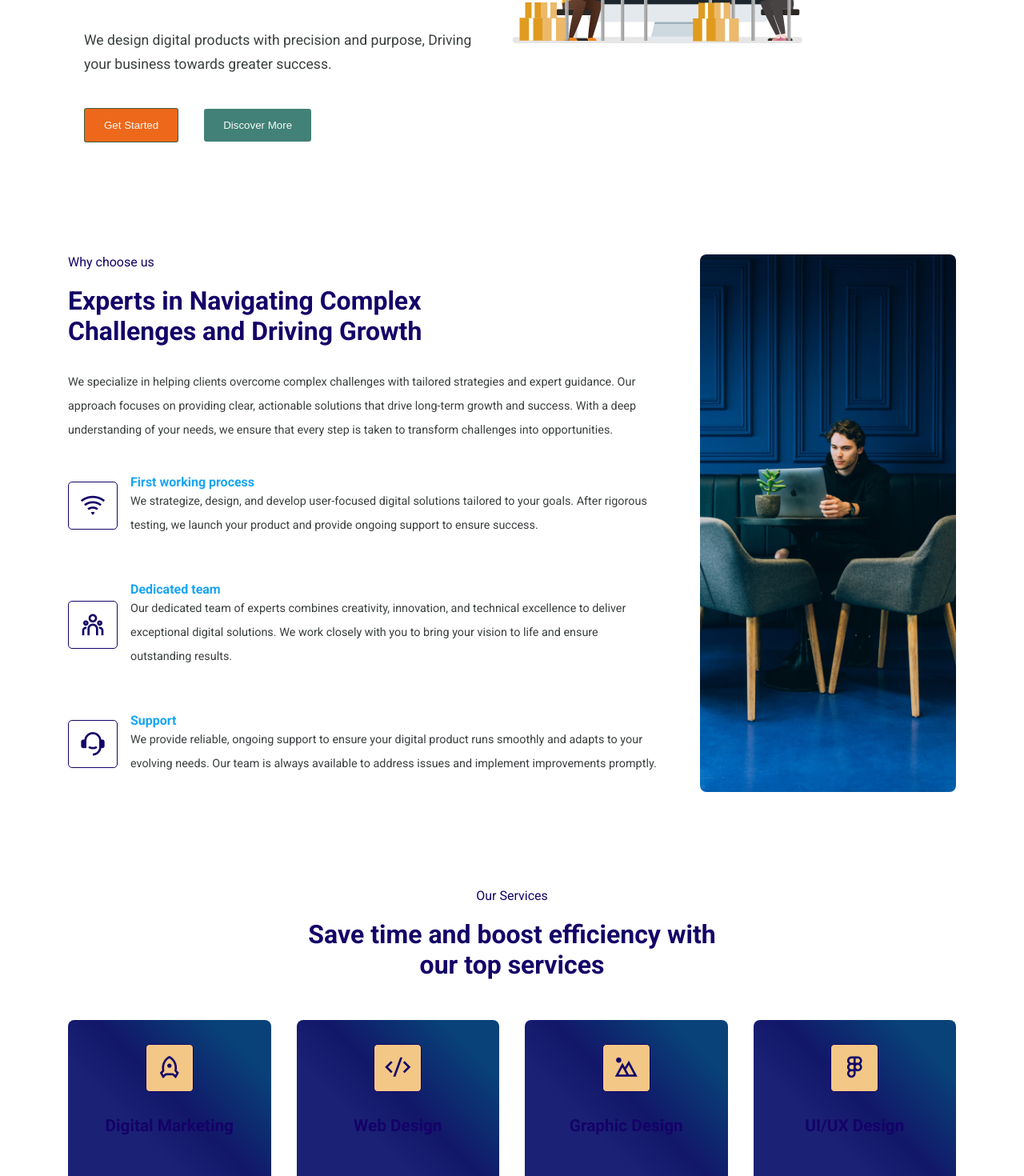
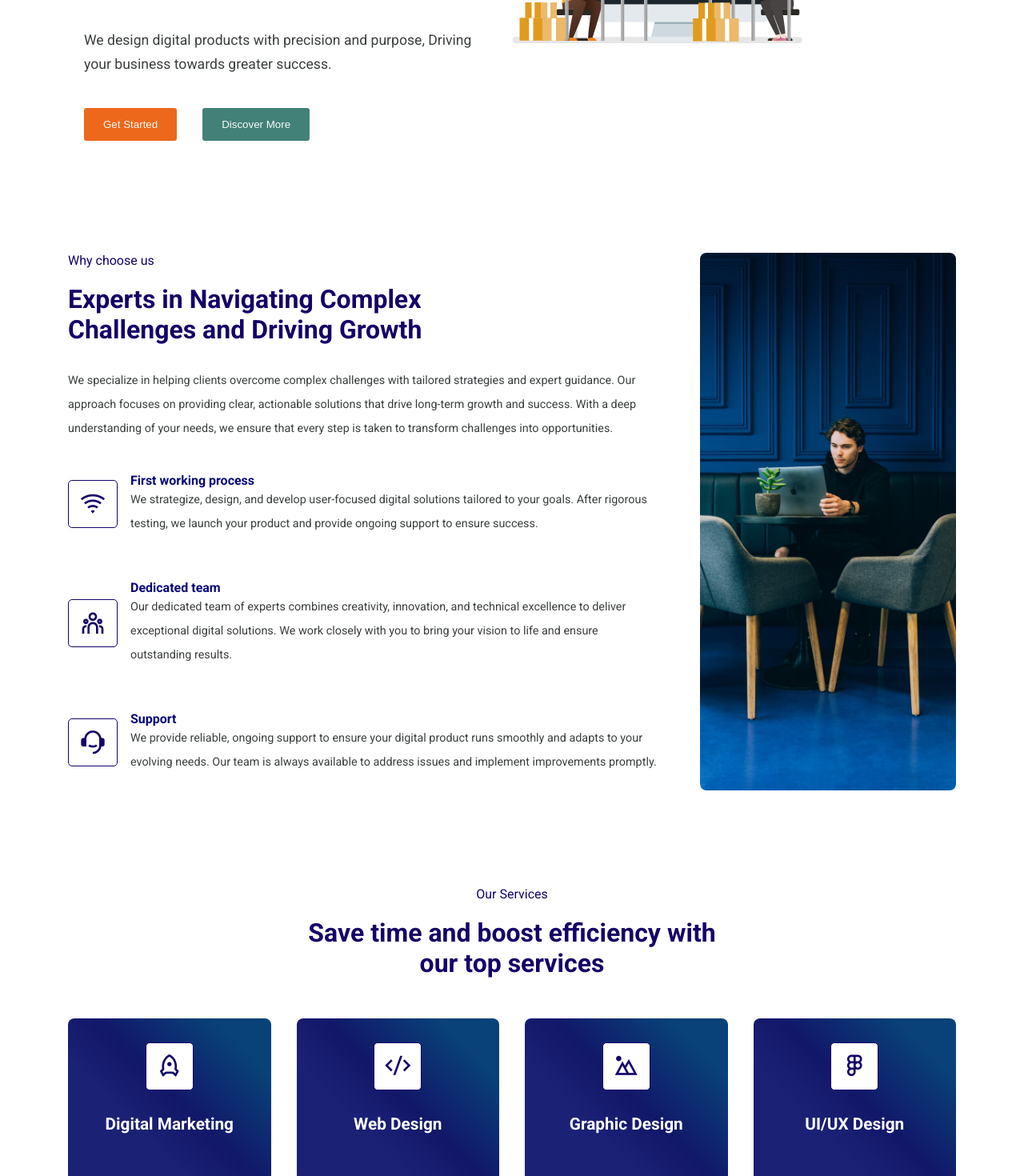
Before and after one commit to Nihalpm123/lecygnex, a React (Vite) app: page / in a window 1280 px wide. Shown: the part 360-1830 px from the top of the page at 80% size. Built offline with nearby package versions, Linux system fonts and the light colour scheme.

Commit message:
many styles change

```diff
--- a/src/App.css
+++ b/src/App.css
@@ -32,7 +32,7 @@
   --testimonial-bg: #1a0f4f;
   --font-name: "Roboto", sans-serif;
   --small-text-color: rgba(0, 6, 8, 0.774);
-  --icon-bg:#f3c786;
+  --icon-bg:#ffffff;
 }
 
 .light-theme {
--- a/src/Footer/footer.css
+++ b/src/Footer/footer.css
@@ -44,6 +44,7 @@
     font-size: 0.9rem;
     font-weight: 300;
     cursor: pointer;
+    color: var(--primary-color);
 }
 
 .quick__link-item a:hover{
@@ -51,7 +52,7 @@
 }
 
 .copyright{
-    color: rgba(255, 255, 255, 0.573);
+    color: rgba(0, 0, 0, 0.888);
     margin-top: 40px;
     text-align: center;
     font-size: 0.9rem;
--- a/src/styles/about.css
+++ b/src/styles/about.css
@@ -47,7 +47,7 @@
 }
 
 .choose__us-title{
-    color: rgb(23, 165, 242);
+    color: rgb(6, 8, 119);
     font-weight: 600;
 }
 
--- a/src/styles/hero.css
+++ b/src/styles/hero.css
@@ -44,6 +44,8 @@
 .primary__btn{
     background: var(--btn-secondary-bg);
     border: 1px solid var(--btn-primary-bg);
+    border: none;
+    outline: none;
 }
 
 .secondary__btn{
--- a/src/styles/services.css
+++ b/src/styles/services.css
@@ -38,7 +38,7 @@
 }
 
 .service__title{
-    color: var(--primary-color);
+    color: #fff;
     font-size: 1.3rem;
     margin-bottom: 30px;
 }
```
